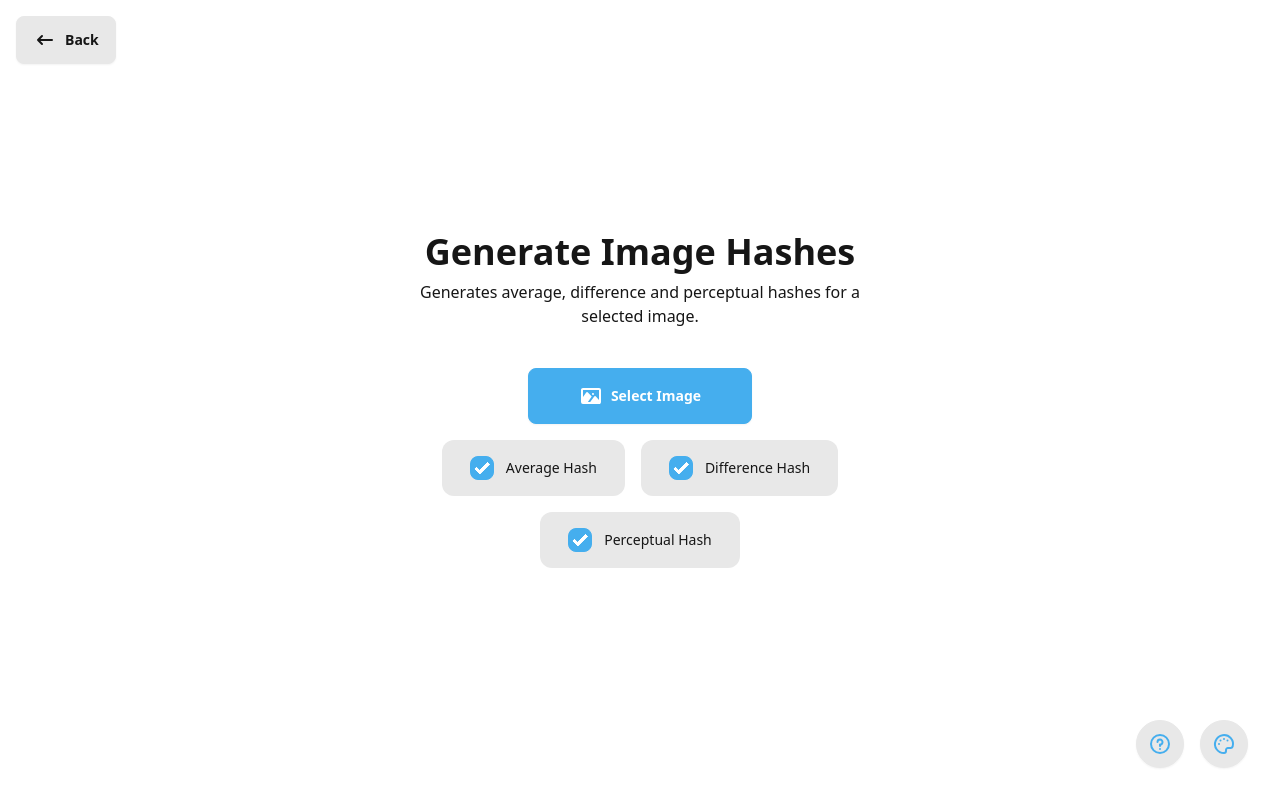
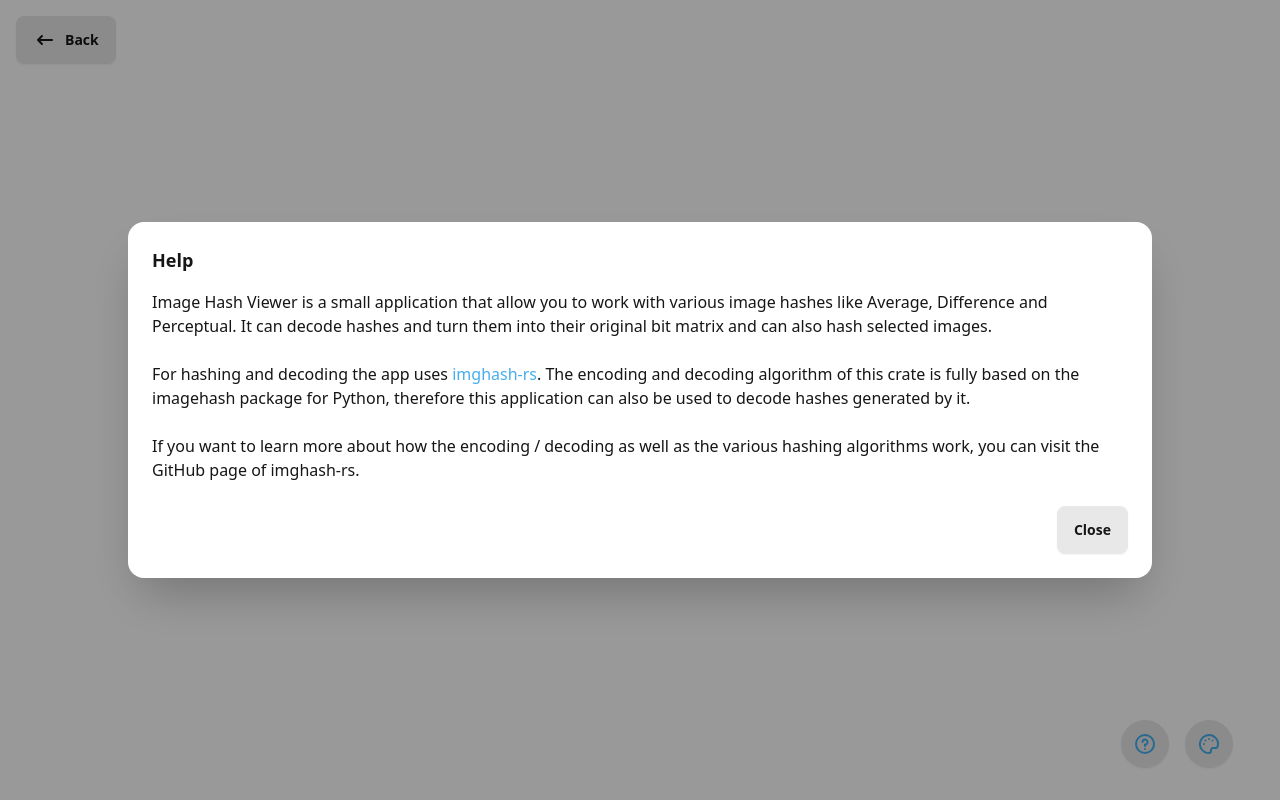
Before and after one commit to YannickAlex07/imghash-viewer, a React (Vite) app: page /hash in a window 1280 px wide. Both pictures are taken after a click on the button 1160 px from the left and 744 px from the top of the page. Built offline with nearby package versions, Linux system fonts and the light colour scheme.

Commit message:
added help dialog

```diff
--- a/src-tauri/tauri.conf.json
+++ b/src-tauri/tauri.conf.json
@@ -7,7 +7,7 @@
   },
   "package": {
     "productName": "Image Hash Viewer",
-    "version": "0.0.1"
+    "version": "0.1.0"
   },
   "tauri": {
     "allowlist": {
--- a/src/components/BottomBar.tsx
+++ b/src/components/BottomBar.tsx
@@ -19,11 +19,21 @@ const BottomBar: FunctionComponent = () => {
     localStorage.setItem('theme', JSON.stringify(theme))
   }, [theme])
 
+  const onHelp = () => {
+    const modal = document.getElementById('helpDialog')
+
+    // if we can't find the modal, we should just reroute
+    if (modal) {
+      const dialog = modal as HTMLDialogElement
+      dialog.showModal()
+    }
+  }
+
   return (
     <div className="absolute z-10 bottom-0 right-0 m-8">
       <div className="flex gap-4">
         {/* Help */}
-        <button className="btn btn-circle text-primary">
+        <button className="btn btn-circle text-primary" onClick={onHelp}>
           <HelpIcon />
         </button>
 
@@ -73,6 +83,40 @@ const BottomBar: FunctionComponent = () => {
           </ul>
         </div>
       </div>
+
+      {/* Help Modal */}
+      <dialog id="helpDialog" className="modal">
+        <div className="modal-box w-11/12 max-w-5xl">
+          <h3 className="font-bold text-lg">Help</h3>
+          <p className="pt-4">
+            Image Hash Viewer is a small application that allow you to work with various image
+            hashes like Average, Difference and Perceptual. It can decode hashes and turn them into
+            their original bit matrix and can also hash selected images.
+            <br />
+            <br />
+            For hashing and decoding the app uses{' '}
+            <a
+              href="https://github.com/yannickalex07/imghash-rs"
+              className="text-primary focus outline-none"
+            >
+              imghash-rs
+            </a>
+            . The encoding and decoding algorithm of this crate is fully based on the imagehash
+            package for Python, therefore this application can also be used to decode hashes
+            generated by it.
+            <br />
+            <br />
+            If you want to learn more about how the encoding / decoding as well as the various
+            hashing algorithms work, you can visit the GitHub page of imghash-rs.
+          </p>
+          <div className="modal-action">
+            {/* Close Button */}
+            <form method="dialog">
+              <button className="btn">Close</button>
+            </form>
+          </div>
+        </div>
+      </dialog>
     </div>
   )
 }
--- a/src/decode/index.tsx
+++ b/src/decode/index.tsx
@@ -75,7 +75,7 @@ const DecodePage: FunctionComponent = () => {
       {state === State.Matrix && <MatrixViewContainer matrix={matrix!} onClear={onClear} />}
 
       {/* Error Modal */}
-      <ErrorModal id="errorModal" error={error || ''} />
+      <ErrorModal id="errorDialog" error={error || ''} />
     </div>
   )
 }
--- a/src/hash/index.tsx
+++ b/src/hash/index.tsx
@@ -78,7 +78,7 @@ const HashPage: FunctionComponent = () => {
       {state === State.Result && <HashResultView onClear={onClear} result={result!} />}
 
       {/* Error Modal */}
-      <ErrorModal id="errorModal" error={error || ''} />
+      <ErrorModal id="errorDialog" error={error || ''} />
     </div>
   )
 }
```
